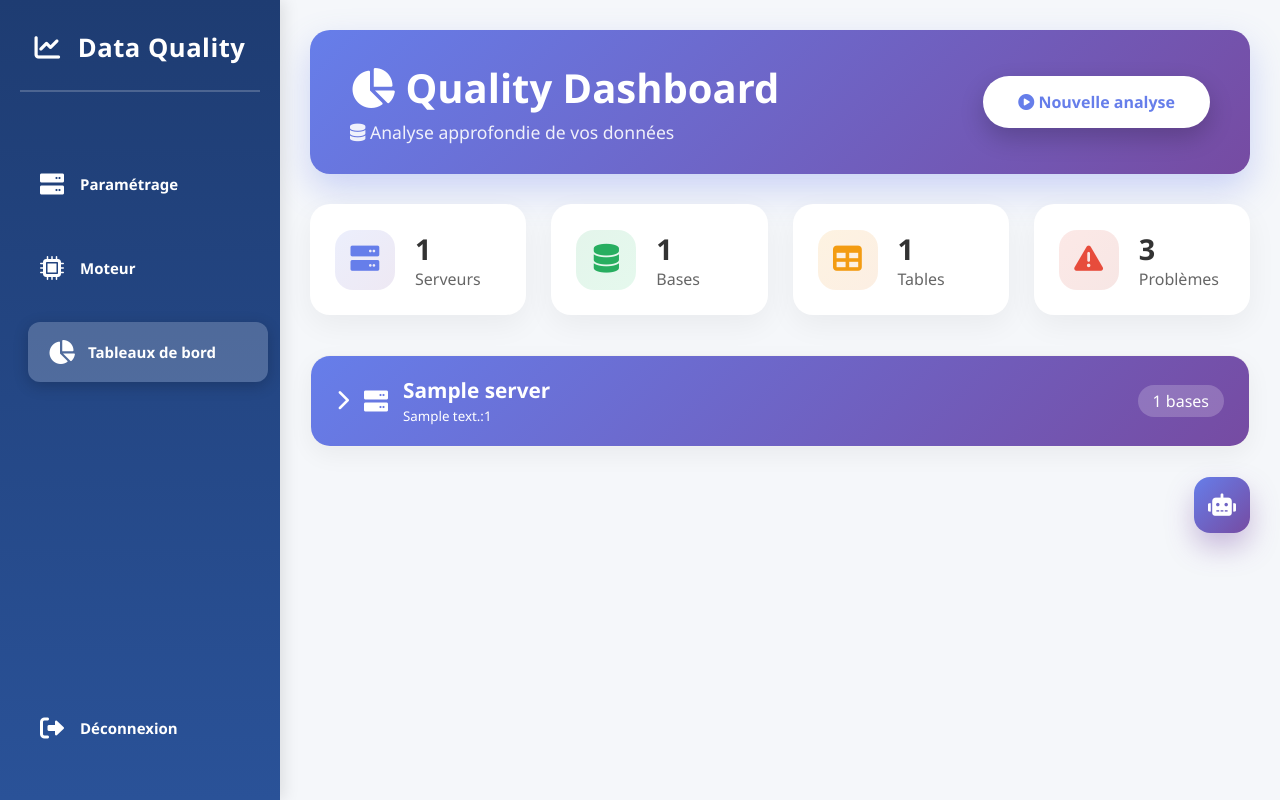
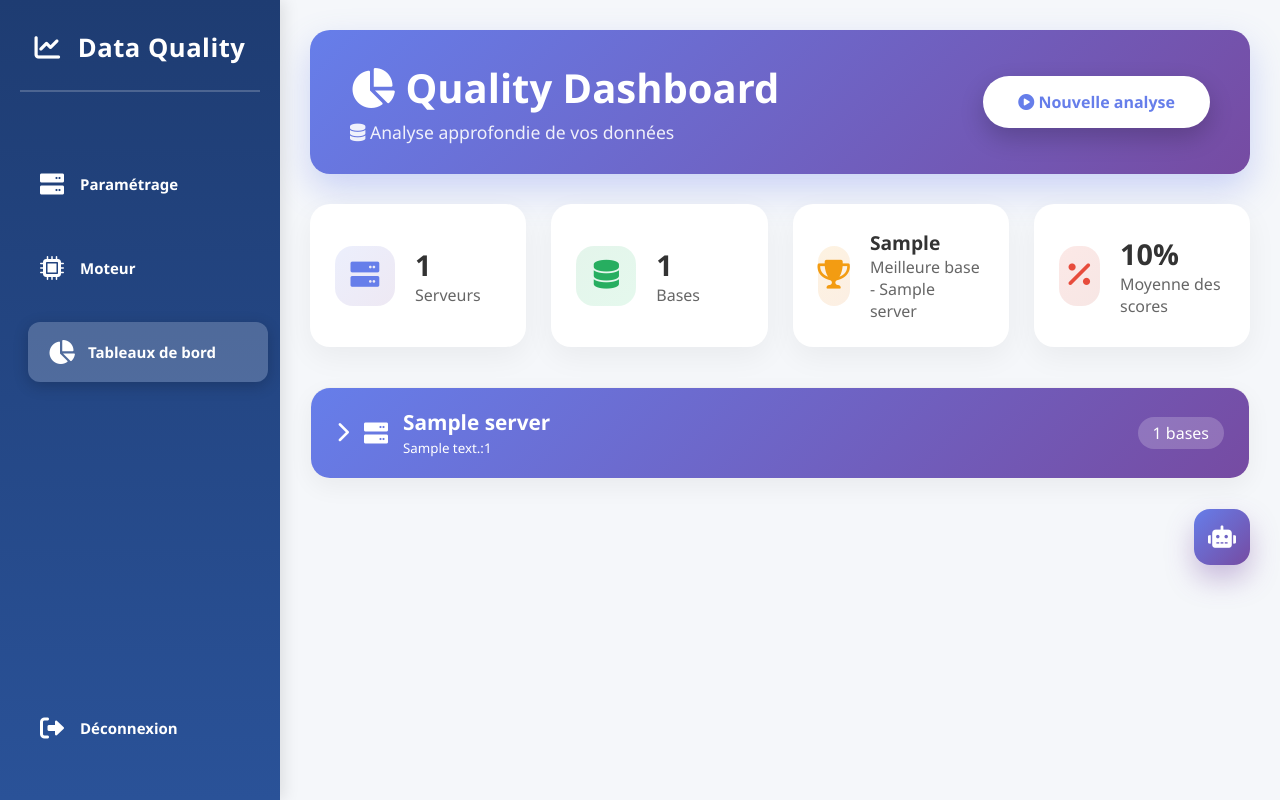
Before and after one commit to wassimharbaoui/PFE, a Django app: page /moteur/ in a window 1280 px wide. Run offline with Django 5.2, Linux system fonts and the light colour scheme; a user stored in the database is signed in; tables that the repository leaves empty hold one stand-in row (values such as "Sample post").

Commit message:
Update score

```diff
--- a/engine/views.py
+++ b/engine/views.py
@@ -1,4 +1,5 @@
 from django.shortcuts import render, redirect, get_object_or_404
+from django.db.models import Avg
 from django.contrib.auth.decorators import login_required
 from django.contrib import messages
 from django.http import JsonResponse
@@ -87,9 +88,18 @@ def dashboard(request):
 
     # Calculer les statistiques pour les cartes
     total_tables = tables.count()
-    total_problemes = 0
-    for ab in analyses_bases:
-        total_problemes += ab.tables_sans_pk + ab.tables_sans_index + ab.tables_jamais_utilisees
+    top_base = (
+        AnalyseBase.objects.select_related('serveur')
+        .order_by(
+            '-score',
+            'tables_sans_pk',
+            'tables_sans_index',
+            '-nb_fk_total',
+            '-date_analyse',
+        )
+        .first()
+    )
+    avg_score = analyses_bases.aggregate(avg=Avg('score'))['avg'] or 0
 
     # Filtre personnalisé
     from django.template.defaulttags import register
@@ -102,7 +112,8 @@ def dashboard(request):
         'analyses_bases': analyses_bases,
         'tables_par_base': tables_par_base,
         'total_tables': total_tables,
-        'total_problemes': total_problemes,
+        'top_base': top_base,
+        'avg_score': avg_score,
         'active_menu': 'dashboard'
     })
 @login_required
@@ -153,43 +164,48 @@ def lancer_analyse(request):
                     total_procedures += data['nb_procedures']
                     total_vues += data['nb_vues']
 
-                # NOUVEAU CALCUL DU SCORE
-                score = 100
+                # NOUVEAU CALCUL DU SCORE (moyenne des scores par table)
+                table_scores = []
                 for data in tables_data:
+                    table_score = 100
+
                     # Pénalités par table
                     if not data['a_pk']:
-                        score -= 5
+                        table_score -= 5
                     if not data['a_index']:
-                        score -= 3
+                        table_score -= 3
                     if data['jamais_utilisee']:
-                        score -= 2
+                        table_score -= 2
 
                     # Bonus
-                    score += min(data['nb_fk'] * 2, 5)
-                    score += min(data['nb_check'] * 2, 3)
-                    score += min(data['nb_procedures'], 3)
-                    score += min(data['nb_vues'], 2)
+                    table_score += min(data['nb_fk'] * 2, 5)
+                    table_score += min(data['nb_check'] * 2, 3)
+                    table_score += min(data['nb_procedures'], 3)
+                    table_score += min(data['nb_vues'], 2)
 
                     # Pénalités sur les données
                     if data['nb_lignes'] > 0:
                         # Doublons
-                        ratio_doublons = data['nb_doublons'] / data['nb_lignes']
-                        if ratio_doublons > 0.1:
-                            score -= 3
-                        elif ratio_doublons > 0.05:
-                            score -= 2
-                        elif ratio_doublons > 0.01:
-                            score -= 1
+                        if data['nb_doublons'] > 0:
+                            ratio_doublons = data['nb_doublons'] / data['nb_lignes']
+                            if ratio_doublons > 0.1:
+                                table_score -= 3
+                            elif ratio_doublons > 0.05:
+                                table_score -= 2
+                            elif ratio_doublons > 0.01:
+                                table_score -= 1
 
                         # Colonnes NULLables
                         if data['nb_colonnes'] > 0:
                             ratio_null = data['nb_nullables'] / data['nb_colonnes']
                             if ratio_null > 0.5:
-                                score -= 2
+                                table_score -= 2
                             elif ratio_null > 0.3:
-                                score -= 1
+                                table_score -= 1
 
-                score = max(0, min(100, round(score, 2)))
+                    table_scores.append(max(0, min(100, round(table_score, 2))))
+
+                score = round(sum(table_scores) / len(table_scores), 2) if table_scores else 0
 
                 # CRÉATION DE L'ANALYSE BASE
                 AnalyseBase.objects.create(
@@ -368,7 +384,8 @@ def chatbot_api(request):
         "sur des bases SQL Server. Tu réponds toujours en français, de façon "
         "claire et synthétique (quelques phrases et éventuellement une courte "
         "liste à puces). Concentre-toi uniquement sur la question posée et sur "
-        "les métriques fournies."
+        "les métriques fournies. Ne mentionne jamais l'IA, le modèle, le prompt "
+        "ou l'encadrant. Ne produis pas de titres comme 'Réponse à l'Encadrant'."
     )
 
     user_content = (
@@ -377,10 +394,10 @@ def chatbot_api(request):
         f"{analyses_json}\n\n"
         "Question de l'utilisateur :\n"
         f"{question}\n\n"
-        "Réponds en t'appuyant sur ces métrriques (score, nombre de tables, "
+        "Réponds en t'appuyant sur ces métriques (score, nombre de tables, "
         "tables sans PK/index, tables jamais utilisées, procédures, vues, FK). "
         "Explique brièvement ton raisonnement puis donne une réponse "
-        "synthétique adaptée à un encadrant de PFE."
+        "synthétique et professionnelle."
     )
 
     results: list[dict] = []
--- a/templates/engine/dashboard.html
+++ b/templates/engine/dashboard.html
@@ -39,20 +39,32 @@
         </div>
         <div style="background: white; border-radius: 20px; padding: 25px; box-shadow: 0 10px 30px rgba(0,0,0,0.05); display: flex; align-items: center; gap: 20px;">
             <div style="background: linear-gradient(135deg, #f39c1220 0%, #e67e2220 100%); width: 60px; height: 60px; border-radius: 18px; display: flex; align-items: center; justify-content: center;">
-                <i class="fas fa-table" style="color: #f39c12; font-size: 1.8rem;"></i>
+                <i class="fas fa-trophy" style="color: #f39c12; font-size: 1.8rem;"></i>
             </div>
             <div>
-                <h3 style="font-size: 1.8rem; margin: 0; color: #333;">{{ total_tables }}</h3>
-                <p style="color: #666; margin: 0;">Tables</p>
+                <h3 style="font-size: 1.2rem; margin: 0; color: #333;">
+                    {% if top_base %}
+                        {{ top_base.base_donnees }}
+                    {% else %}
+                        -
+                    {% endif %}
+                </h3>
+                <p style="color: #666; margin: 0;">
+                    {% if top_base %}
+                        Meilleure base - {{ top_base.serveur.name }}
+                    {% else %}
+                        Meilleure base
+                    {% endif %}
+                </p>
             </div>
         </div>
         <div style="background: white; border-radius: 20px; padding: 25px; box-shadow: 0 10px 30px rgba(0,0,0,0.05); display: flex; align-items: center; gap: 20px;">
             <div style="background: linear-gradient(135deg, #e74c3c20 0%, #c0392b20 100%); width: 60px; height: 60px; border-radius: 18px; display: flex; align-items: center; justify-content: center;">
-                <i class="fas fa-exclamation-triangle" style="color: #e74c3c; font-size: 1.8rem;"></i>
+                <i class="fas fa-percent" style="color: #e74c3c; font-size: 1.8rem;"></i>
             </div>
             <div>
-                <h3 style="font-size: 1.8rem; margin: 0; color: #333;">{{ total_problemes }}</h3>
-                <p style="color: #666; margin: 0;">Problèmes</p>
+                <h3 style="font-size: 1.8rem; margin: 0; color: #333;">{{ avg_score|floatformat:0 }}%</h3>
+                <p style="color: #666; margin: 0;">Moyenne des scores</p>
             </div>
         </div>
     </div>
```
Also changed, not shown: engine/analyser.py (+40 -7 lines).
